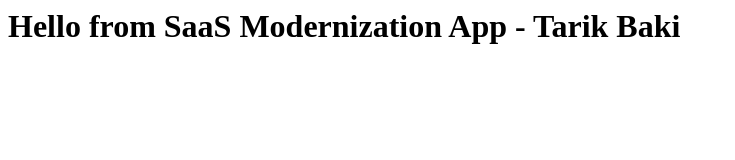
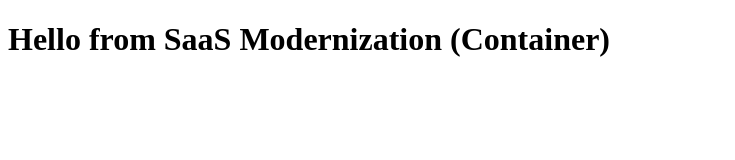
Before and after one commit to tarikbaki/SaaS-Modernization-Infrastructure-Automation-Deployment-Pipeline, a plain HTML site: page app/index.html in a window 1280 px wide. Shown: the whole page, without its empty margins (0-735 px from the left). Drawn offline with Linux system fonts and the light colour scheme.

Commit message:
edit index htm

```diff
--- a/app/index.html
+++ b/app/index.html
@@ -1,6 +1 @@
-<html>
-  <head><title>SaaS App</title></head>
-  <body>
-    <h1>Hello from SaaS Modernization App - Tarik Baki</h1>
-  </body>
-</html>
+<!doctype html><html><head><meta charset='utf-8'><title>SaaS App</title></head><body><h1>Hello from SaaS Modernization (Container)</h1></body></html>
```
